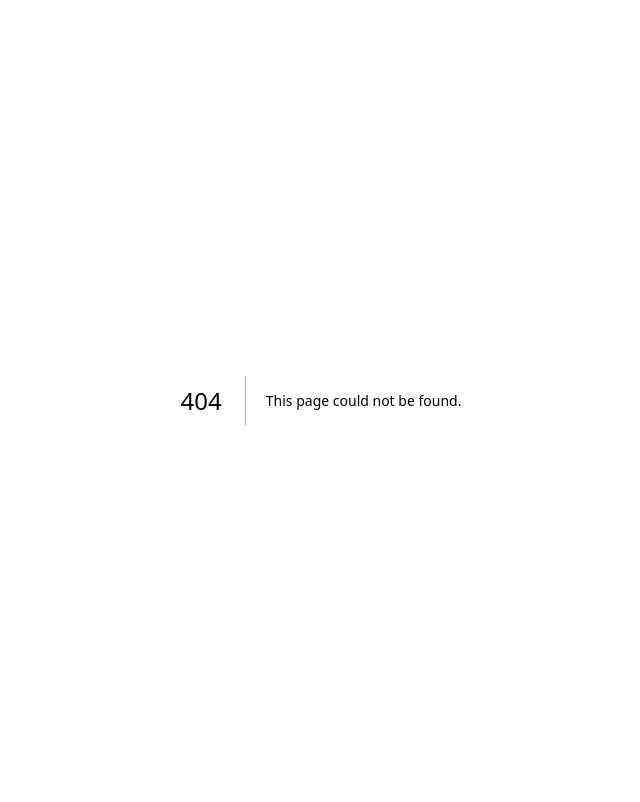
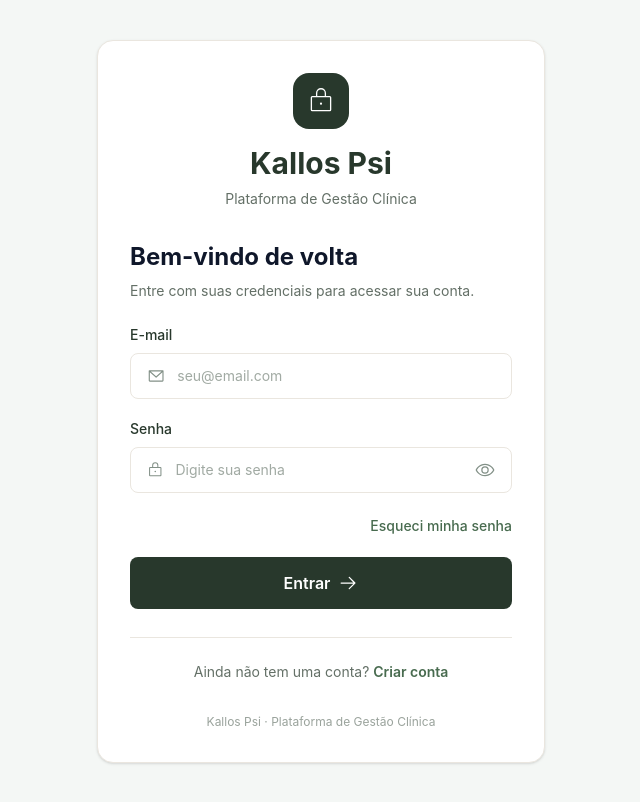
Before and after one commit to Richdssz/Kallos-frontend, a Next.js app: page /login in a window 1280 px wide. Before the commit this address had no page. Shown: the whole page, without its empty margins (319-959 px from the left). Built offline with nearby package versions, Linux system fonts and the light colour scheme.

Commit message:
feat: implementar visibilidade da senha na tela de login

```diff
--- /dev/null
+++ b/src/app/login/page.tsx
@@ -0,0 +1,113 @@
+"use client";
+import { useState } from "react";
+import { ArrowRight, Eye, EyeSlash, Lock, EnvelopeSimple } from "@phosphor-icons/react";
+
+export default function LoginPage() {
+    const [senhaVisivel, setSenhaVisivel] = useState(false);
+  return (
+    <main className="min-h-screen flex items-center justify-center bg-[#f4f7f5] px-4 py-10">
+      <section className="w-full max-w-md rounded-2xl border border-[#eae6df] bg-white p-8 shadow-sm">
+
+        {/* Identidade visual */}
+        <header className="mb-8 text-center">
+          <div className="mx-auto mb-4 flex h-14 w-14 items-center justify-center rounded-2xl bg-[#28382c] text-white">
+            <Lock size={28} weight="light" />
+          </div>
+
+          <h1 className="fonte-titulo text-3xl font-bold text-[#28382c]">
+            Kallos Psi
+          </h1>
+
+          <p className="mt-2 text-sm text-[#647067]">
+            Plataforma de Gestão Clínica
+          </p>
+        </header>
+
+        {/* Título do formulário */}
+        <div className="mb-6">
+          <h2 className="fonte-titulo text-2xl font-bold text-[#0f172a]">
+            Bem-vindo de volta
+          </h2>
+          <p className="mt-2 text-sm text-[#647067]">
+            Entre com suas credenciais para acessar sua conta.
+          </p>
+        </div>
+
+        {/* Formulário */}
+        <form className="space-y-5">
+          <div>
+            <label htmlFor="email" className="mb-2 block text-sm font-medium text-[#28382c]">
+              E-mail
+            </label>
+
+            <div className="flex items-center gap-3 rounded-lg border border-[#eae6df] px-4 py-3">
+              <EnvelopeSimple size={20} className="text-[#829087]" />
+              <input
+                id="email"
+                type="email"
+                placeholder="seu@email.com"
+                className="w-full bg-transparent text-sm outline-none placeholder:text-[#a1aaa3]"
+              />
+            </div>
+          </div>
+
+          <div>
+            <label htmlFor="password" className="mb-2 block text-sm font-medium text-[#28382c]">
+              Senha
+            </label>
+
+            <div className="flex items-center gap-3 rounded-lg border border-[#eae6df] px-4 py-3">
+              <Lock size={20} className="text-[#829087]" />
+              <input
+                id="password"
+                type={senhaVisivel ? "text" : "password"}
+                placeholder="Digite sua senha"
+                className="w-full bg-transparent text-sm outline-none placeholder:text-[#a1aaa3]"
+              />
+              <button
+  type="button"
+  onClick={() => setSenhaVisivel(!senhaVisivel)}
+>
+  {senhaVisivel ? (
+    <EyeSlash size={20} className="text-[#829087]" />
+  ) : (
+    <Eye size={20} className="text-[#829087]" />
+  )}
+</button>
+            </div>
+          </div>
+
+          <div className="text-right">
+            <a href="#" className="text-sm font-medium text-[#486b4f] hover:underline">
+              Esqueci minha senha
+            </a>
+          </div>
+
+          <button
+            type="button"
+            className="flex w-full items-center justify-center gap-2 rounded-lg bg-[#28382c] py-3.5 font-semibold text-white transition hover:bg-[#486b4f]"
+          >
+            Entrar
+            <ArrowRight size={20} />
+          </button>
+        </form>
+
+        {/* Criar conta */}
+        <div className="mt-7 border-t border-[#eae6df] pt-6 text-center">
+          <p className="text-sm text-[#647067]">
+            Ainda não tem uma conta?{" "}
+            <a href="#" className="font-semibold text-[#486b4f] hover:underline">
+              Criar conta
+            </a>
+          </p>
+        </div>
+
+        {/* Rodapé */}
+        <footer className="mt-8 text-center text-xs text-[#9aa39c]">
+          Kallos Psi · Plataforma de Gestão Clínica
+        </footer>
+
+      </section>
+    </main>
+  );
+}
```
